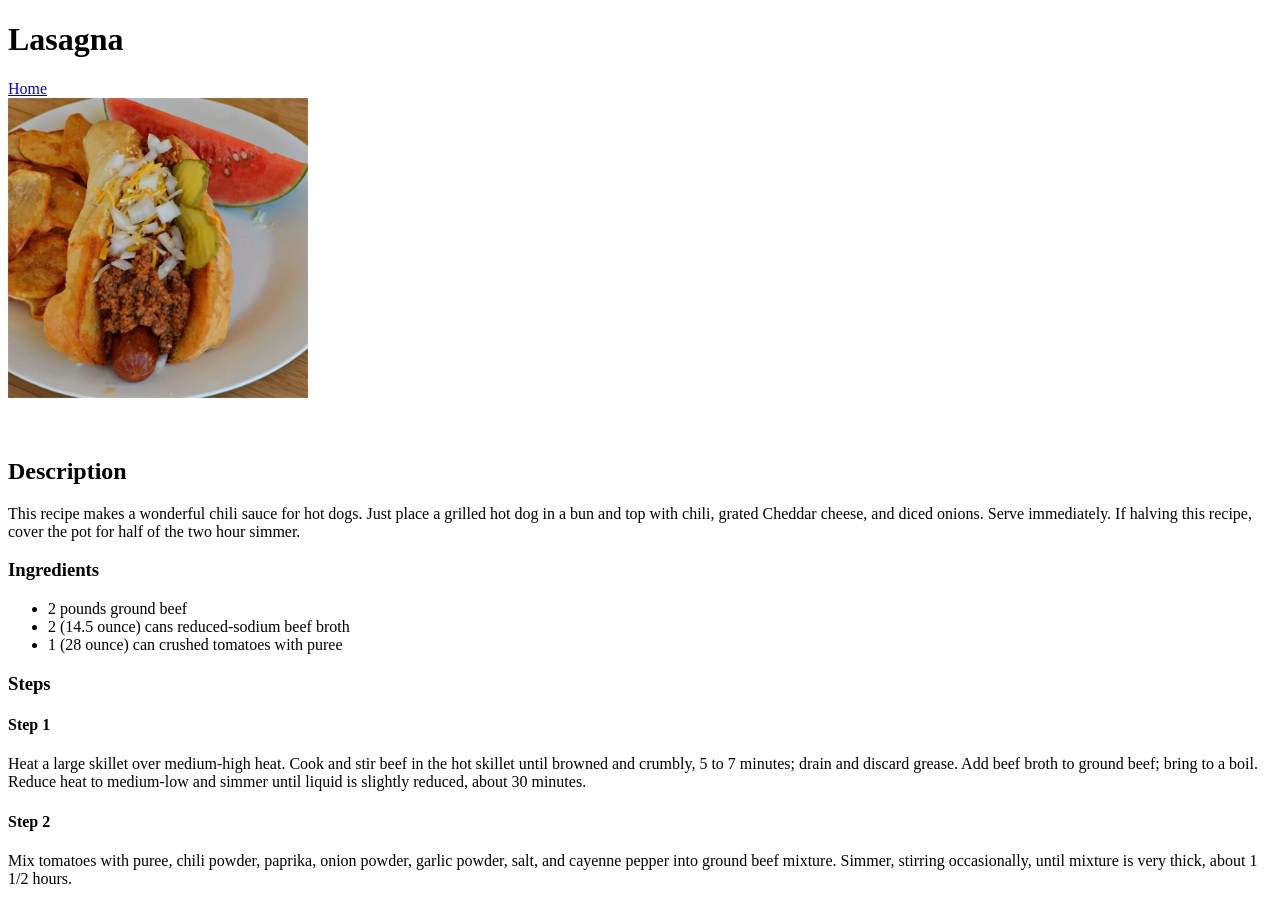
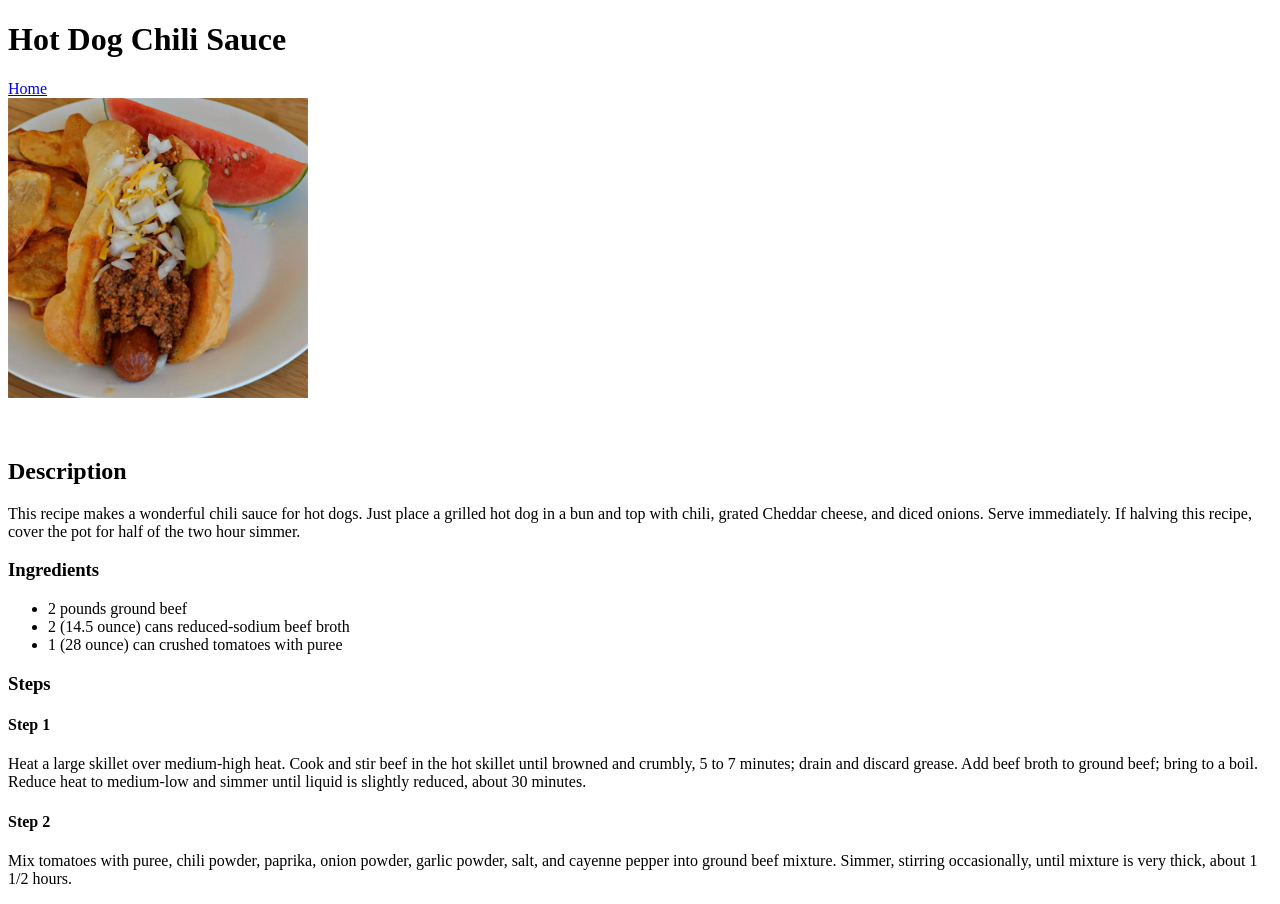
Before and after one commit to catoberge/odin-recipes, a plain HTML site: page recipes/hotdog.html in a window 1280 px wide. Drawn offline with Linux system fonts and the light colour scheme.

Commit message:
Changed title of page

```diff
--- a/recipes/hotdog.html
+++ b/recipes/hotdog.html
@@ -8,7 +8,7 @@
     </head>
 
     <body>
-        <h1>Lasagna</h1>
+        <h1>Hot Dog Chili Sauce</h1>
         <div>
             <a href="../index.html">Home</a>
         </div>
```
